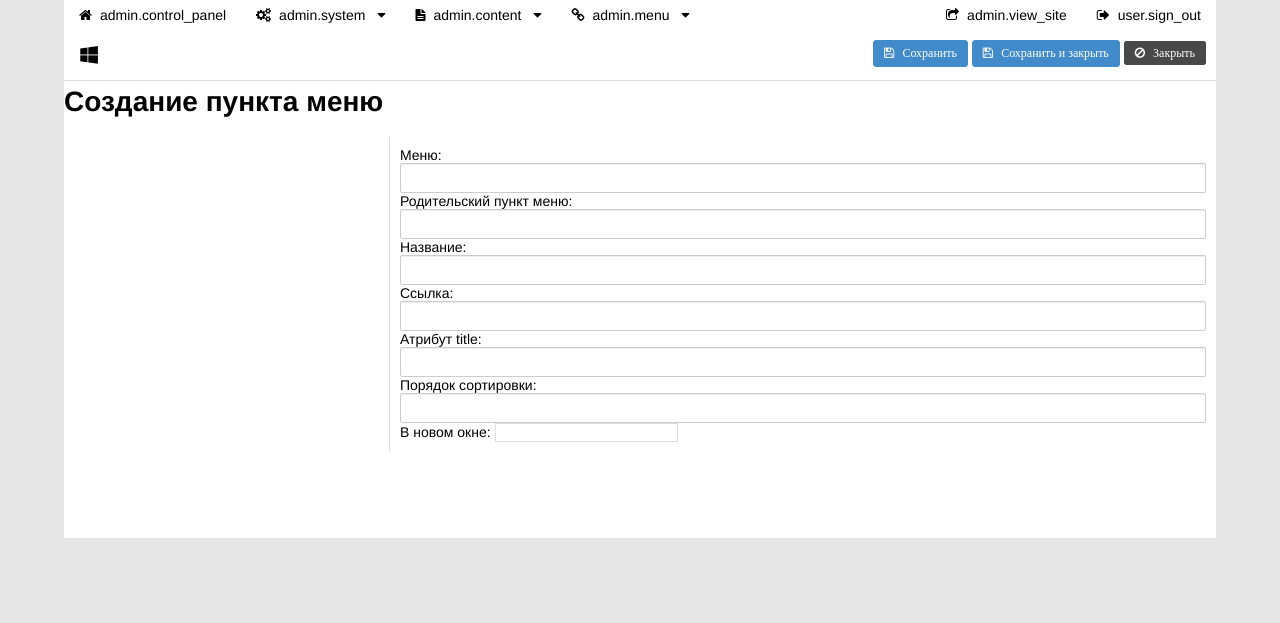
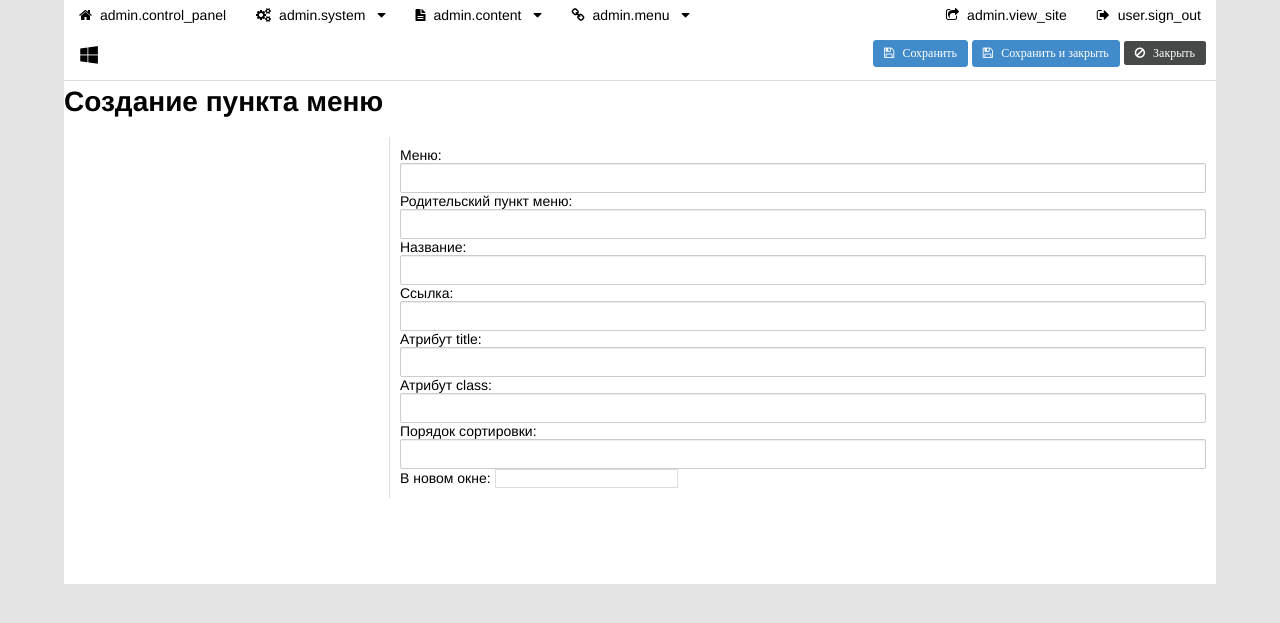
Before and after one commit to bocharsky-bw/bow, a Symfony app: template src/BW/MenuBundle/Resources/views/Admin/Item/item-add.html.twig in a window 1280 px wide. Shown: the top 623 px of the page. Run offline with Twig, Linux system fonts and the light colour scheme; the template is opened without the code that fills it, so the values that code supplies are empty; form fields are guessed from the names that the template uses; some libraries are stand-ins or nearby versions.

Commit message:
Add class attr to menu items and improve widjet view

```diff
--- a/src/BW/MenuBundle/Form/ItemType.php
+++ b/src/BW/MenuBundle/Form/ItemType.php
@@ -29,6 +29,7 @@ class ItemType extends AbstractType
                 ->add('name', 'text')
                 ->add('title', 'text')
                 ->add('href', 'text')
+                ->add('class', 'text')
                 ->add('inNew', 'checkbox', array(
                     'required' => FALSE,
                 ))
--- a/src/BW/MenuBundle/Resources/views/Admin/Item/item.html.twig
+++ b/src/BW/MenuBundle/Resources/views/Admin/Item/item.html.twig
@@ -58,6 +58,14 @@
         </div>
 
         <div>
+            {{ form_label(form.class, 'Атрибут class: ', {'label_attr': {'class': ''} }) }}
+            {{ form_widget(form.class, {'attr': {'class': 'form-control '} }) }}
+            <div class="error">
+                {{ form_errors(form.class) }}
+            </div>
+        </div>
+
+        <div>
             {{ form_label(form.ordering, 'Порядок сортировки: ', {'label_attr': {'class': ''} }) }}
             {{ form_widget(form.ordering, {'attr': {'class': 'form-control'} }) }}
             <div class="error">
--- a/src/BW/MenuBundle/Resources/views/Menu/list-menu.html.twig
+++ b/src/BW/MenuBundle/Resources/views/Menu/list-menu.html.twig
@@ -1,8 +1,8 @@
 {% macro menuRecursion(items) %}
     <ul>
         {% for item in items %}
-            <li>
-                <a href="{{ item.current.href }}">{{ item.current.name }}</a>
+            <li class="item_{{ item.current.id }}{% if item.current.class %} {{ item.current.class }}{% endif %}">
+                <a href="{{ item.current.href }}"{% if item.current.title %} title="{{ item.current.title }}"{% endif %}{% if item.current.inNew %} target="_blank"{% endif %}>{{ item.current.name }}</a>
                 {% if item.children is defined %}
                     {{ _self.menuRecursion(item.children) }}
                 {% endif %}
```
Also changed, not shown: src/BW/MenuBundle/Entity/Item.php (+30 -0 lines), 1 other file.
